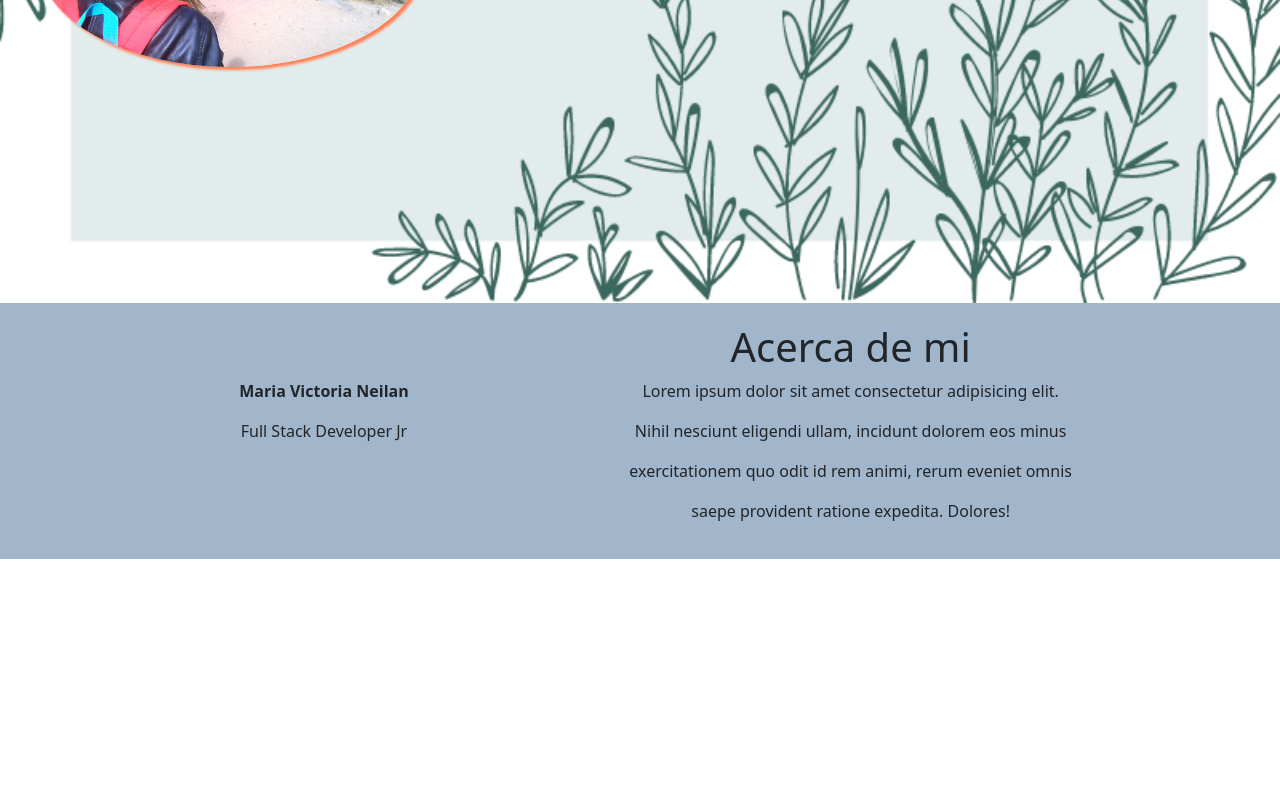
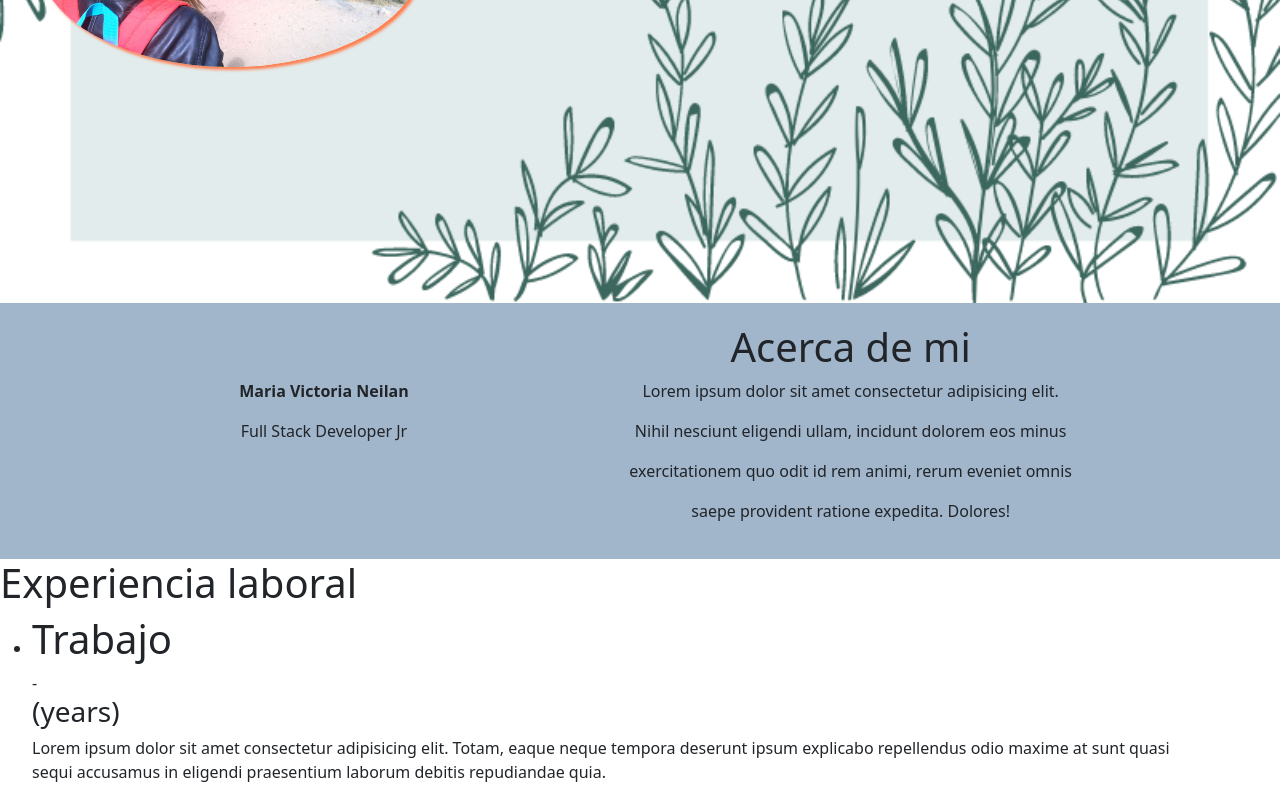
Before and after one commit to VickyNei/Proyectoap, an Angular app in the folder Proyectointegrador/: page / in a window 1280 px wide. Shown: the part 749-1549 px from the top of the page. Before the commit the page ends 1308 px from the top, so only its background shows below. Built offline with nearby package versions, Linux system fonts and the light colour scheme.

Commit message:
componente experiencia

```diff
--- a/Proyectointegrador/src/app/app.component.html
+++ b/Proyectointegrador/src/app/app.component.html
@@ -1,2 +1,3 @@
 <app-header></app-header>
 <app-acerca-de></app-acerca-de>
+<app-experiencia></app-experiencia>
--- a/Proyectointegrador/src/app/app.module.ts
+++ b/Proyectointegrador/src/app/app.module.ts
@@ -8,6 +8,7 @@
 import { SocialComponent } from './components/social/social.component';
 import { BannerComponent } from './components/banner/banner.component';
 import { AcercaDeComponent } from './components/acerca-de/acerca-de.component';
+import { ExperienciaComponent } from './components/experiencia/experiencia.component';
 
 @NgModule({
   declarations: [
@@ -16,7 +17,8 @@
     LogoAPComponent,
     SocialComponent,
     BannerComponent,
-    AcercaDeComponent
+    AcercaDeComponent,
+    ExperienciaComponent
   ],
   imports: [
     BrowserModule,
--- a/Proyectointegrador/src/app/components/acerca-de/acerca-de.component.css
+++ b/Proyectointegrador/src/app/components/acerca-de/acerca-de.component.css
@@ -17,6 +17,8 @@
         box-shadow: 3px 3px 3px coral;
         left: 3%;
         top: 600px;
+
+
     }
 }
 
@@ -28,6 +30,8 @@
         box-shadow: 3px 3px 3px coral;
         left: 33%;
         top: 414px; /*aca estoy probando diferentes px en el video era de 600*/
+
+
     }
 }
 /*etiqueta nombre*/
--- /dev/null
+++ b/Proyectointegrador/src/app/components/experiencia/experiencia.component.html
@@ -0,0 +1,17 @@
+<div class="row">
+    <h1>Experiencia laboral</h1>
+    <div class="col-lg-11">
+         <ul>
+             <li>
+                 <h1>Trabajo</h1> - <h3>(years)</h3>
+             </li>
+             <p>
+                 Lorem ipsum dolor sit amet consectetur adipisicing elit.
+                 Totam, eaque neque tempora deserunt ipsum explicabo repellendus
+                 odio maxime at sunt quasi sequi accusamus in eligendi praesentium
+                 laborum debitis repudiandae quia.
+             </p>
+         </ul>
+    </div>
+
+</div>
--- /dev/null
+++ b/Proyectointegrador/src/app/components/experiencia/experiencia.component.ts
@@ -0,0 +1,15 @@
+import { Component, OnInit } from '@angular/core';
+
+@Component({
+  selector: 'app-experiencia',
+  templateUrl: './experiencia.component.html',
+  styleUrls: ['./experiencia.component.css']
+})
+export class ExperienciaComponent implements OnInit {
+
+  constructor() { }
+
+  ngOnInit(): void {
+  }
+
+}
```
Also changed, not shown: Proyectointegrador/src/app/components/experiencia/experiencia.component.css (added), 1 other file (tests, documents, lock files or other folders).
